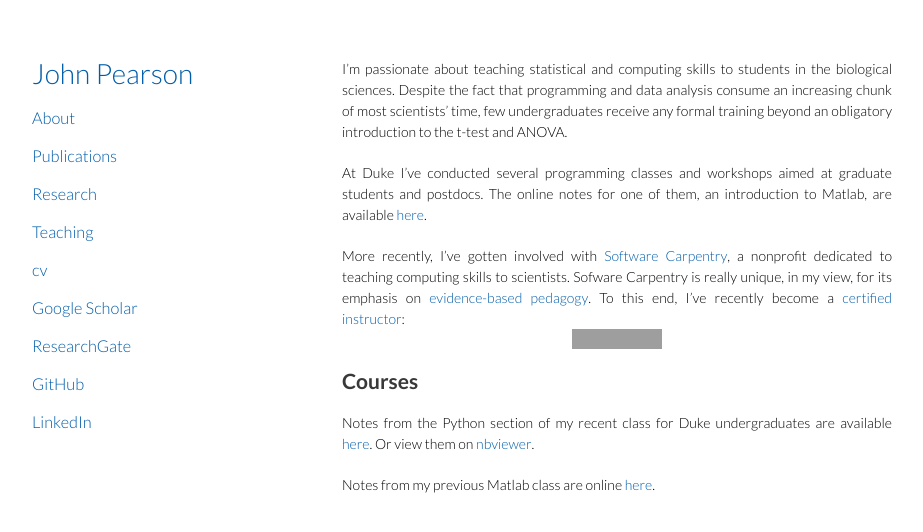
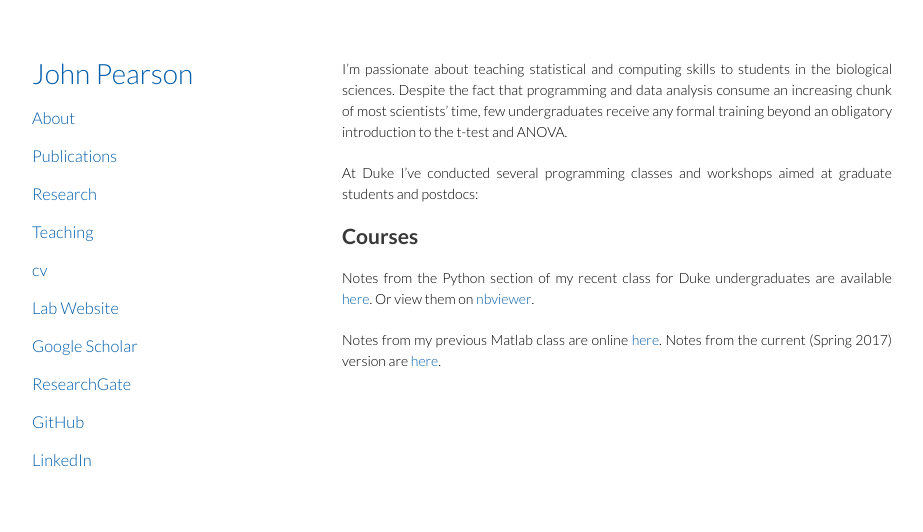
Before and after one commit to jmxpearson/jmxpearson.github.io, a Jekyll site: the page built from teaching.md, in a window 1280 px wide. Shown: the top 532 px of the page, without its empty margins (178-1101 px from the left). Built offline with Jekyll 4.4.1, drawn with Linux system fonts in a browser that asks for light colours; grey boxes are pictures that could not be loaded.

Commit message:
adding lab website, updating misc

```diff
--- a/_includes/sidebar.html
+++ b/_includes/sidebar.html
@@ -8,6 +8,8 @@
 
 <h3><a href="{{site.dukeurl}}/assets/cv.pdf">cv</a></h3>
 
+<h3><a href="http://pearsonlab.github.io">Lab Website</a></h3>
+
 <h3><a href="http://scholar.google.com/citations?user=4whjDosAAAAJ&hl=en">Google Scholar</a></h3>
 
 <h3><a href="https://www.researchgate.net/profile/John_Pearson5">ResearchGate</a></h3>
--- a/teaching.md
+++ b/teaching.md
@@ -5,11 +5,9 @@ permalink: /teaching/
 ---
 I'm passionate about teaching statistical and computing skills to students in the biological sciences. Despite the fact that programming and data analysis consume an increasing chunk of most scientists' time, few undergraduates receive any formal training beyond an obligatory introduction to the t-test and ANOVA.
 
-At Duke I've conducted several programming classes and workshops aimed at graduate students and postdocs. The online notes for one of them, an introduction to Matlab, are available [here](http://www.duke.edu/~jmp33/matlab).
-
-More recently, I've gotten involved with [Software Carpentry](http://www.software-carpentry.org), a nonprofit dedicated to teaching computing skills to scientists. Sofware Carpentry is really unique, in my view, for its emphasis on [evidence-based pedagogy](http://teaching.software-carpentry.org/materials). To this end, I've recently become a [certified instructor](http://software-carpentry.org/badges/instructor.html): ![](http://software-carpentry.org/img/badges/instructor.png)
+At Duke I've conducted several programming classes and workshops aimed at graduate students and postdocs:
 
 ## Courses
 Notes from the Python section of my recent class for Duke undergraduates are available [here](https://github.com/jmxpearson/DIBS_materials). Or view them on [nbviewer](http://nbviewer.ipython.org/github/jmxpearson/DIBS_materials/tree/master/python/).
 
-Notes from my previous Matlab class are online [here](http://www.duke.edu/~jmp33/matlab).
+Notes from my previous Matlab class are online [here](http://www.duke.edu/~jmp33/matlab). Notes from the current (Spring 2017) version are [here](http://jmxpearson.com/matlab-neurobio/).
```
Also changed, not shown: research.md (+1 -1 lines).
